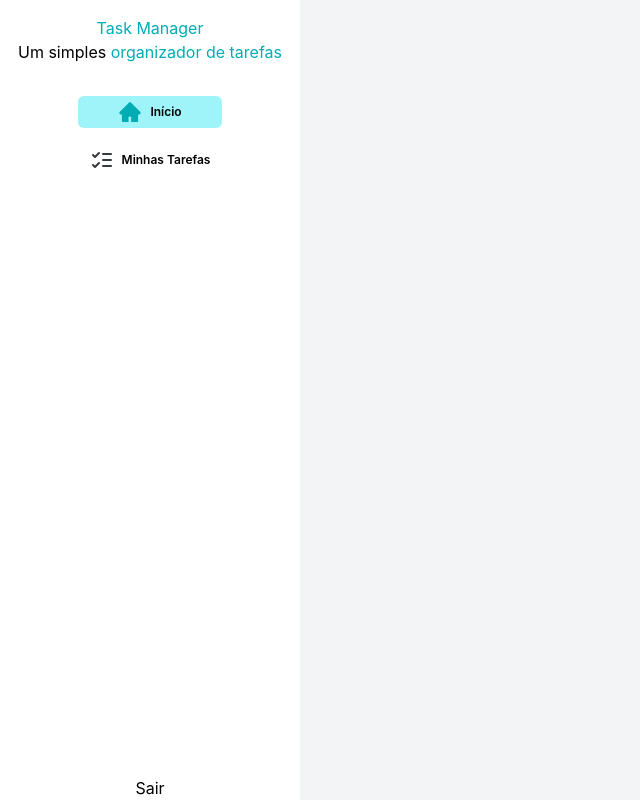
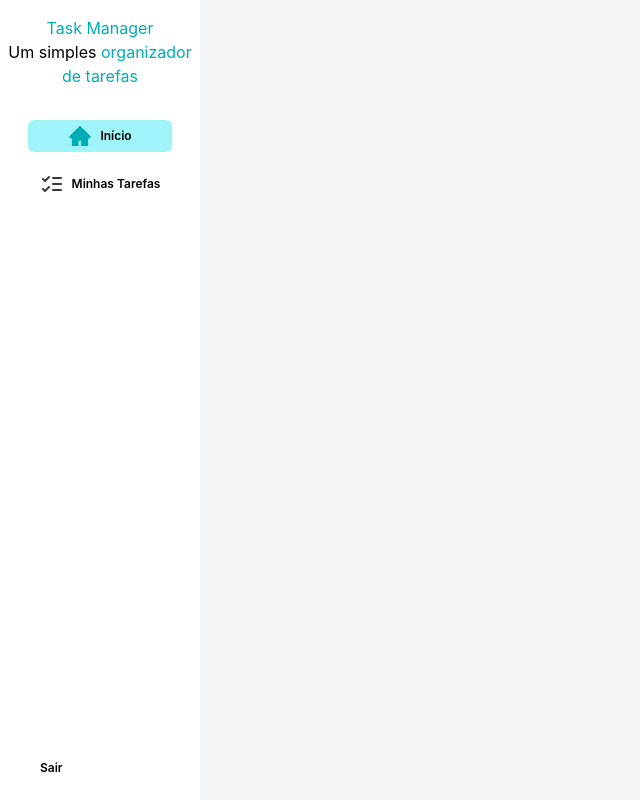
Before and after one commit to LuizChristani/TaskManager, a React (Vite) app in the folder frontend/: page / in a window 1280 px wide. Shown: the whole page, without its empty margins (0-640 px from the left). Built offline with nearby package versions, Linux system fonts and the light colour scheme.

Commit message:
feat: propagate selected option to sidebar

```diff
--- a/frontend/src/App.tsx
+++ b/frontend/src/App.tsx
@@ -4,18 +4,13 @@ import { Tasks } from "./components/Tasks";
 import { Menu } from "./types/Sidebar";
 
 export default function App() {
-    const [clickSidebar, setClickSidebar] = useState("home")
-    console.log(clickSidebar)
-    const isClickedOption = (option: string) => {
-      setClickSidebar(option)
-    }
-    console.log(clickSidebar)
+    const [opt, setOpt] = useState<string>(Menu.Home)
 
     return (
     <div className="flex h-screen">
-      <Sidebar sidebarOption={clickSidebar} isClickedOption={isClickedOption}/>
-        {clickSidebar === Menu.Task && <Tasks/>}
-        {clickSidebar === Menu.Home && null}
+      <Sidebar sidebarOpt={opt} isClickedOption={setOpt}/>
+        {opt === Menu.Task && <Tasks/>}
+        {opt === Menu.Home && null}
       </div>
   )
 }
--- a/frontend/src/components/Sidebar.tsx
+++ b/frontend/src/components/Sidebar.tsx
@@ -1,12 +1,18 @@
+import { useState } from "react"
 import HomeIcon from "../assets/home.svg?react"
 import ListChecks from "../assets/list-checks.svg?react"
 import { Menu, type SidebarProps } from "../types/Sidebar"
 import { Button } from "./Button"
 import { SectionHeader } from "./SectionHeader"
 
-export const Sidebar = ({sidebarOption, isClickedOption}: SidebarProps) => {
+export const Sidebar = ({sidebarOpt, isClickedOption}: SidebarProps) => {
+
+    const handlerClicked = (option: string) => {
+        isClickedOption(option)
+    }
+
     return (
-        <div className="flex flex-col justify-between bg-[#FFFFFF] w-75">
+        <div className="flex flex-col justify-between bg-[#FFFFFF] max-w-50">
             <div className="flex flex-col mt-2">
                 <SectionHeader
                     title="Task Manager"
@@ -17,12 +23,14 @@ export const Sidebar = ({sidebarOption, isClickedOption}: SidebarProps) => {
                 />
                 <div className="flex justify-center p-4 mt-2">
                     <div className="flex flex-col gap-4">
-                        <Button type="button" color="ghost" className={`flex items-center gap-2 transition duration-500 ${sidebarOption === Menu.Home && "bg-[#9ef4f8]" }`} onClick={() => isClickedOption(Menu.Home)}><HomeIcon/>Início</Button>
-                        <Button type="button" color="ghost" className={`flex items-center gap-2 transition duration-500 ${sidebarOption === Menu.Task && "bg-[#9ef4f8]" }`} onClick={() => isClickedOption(Menu.Task)}><ListChecks/>Minhas Tarefas</Button>
+                        <Button type="button" color="ghost" className={`flex items-center gap-2 transition duration-500 ${sidebarOpt === Menu.Home && "bg-[#9ef4f8]" }`} onClick={() => handlerClicked(Menu.Home)}><HomeIcon/>Início</Button>
+                        <Button type="button" color="ghost" className={`flex items-center gap-2 transition duration-500 ${sidebarOpt === Menu.Task && "bg-[#9ef4f8]" }`} onClick={() => handlerClicked(Menu.Task)}><ListChecks/>Minhas Tarefas</Button>
                     </div>
                 </div>
             </div>
-            <button>Sair</button>
+            <div className="flex justify-left p-4">
+                <Button type="button" color="ghost" className="px-6 py-2">Sair</Button>
+            </div>
         </div>
     );
 }
--- a/frontend/src/types/Sidebar.ts
+++ b/frontend/src/types/Sidebar.ts
@@ -3,9 +3,6 @@ export const Menu = {
     Task: "task",
 } as const
 
-export type MenuType =
-  typeof Menu[keyof typeof Menu];
-
 export interface SidebarProps{
     sidebarOpt: string
     isClickedOption: (option: string) => void
```
